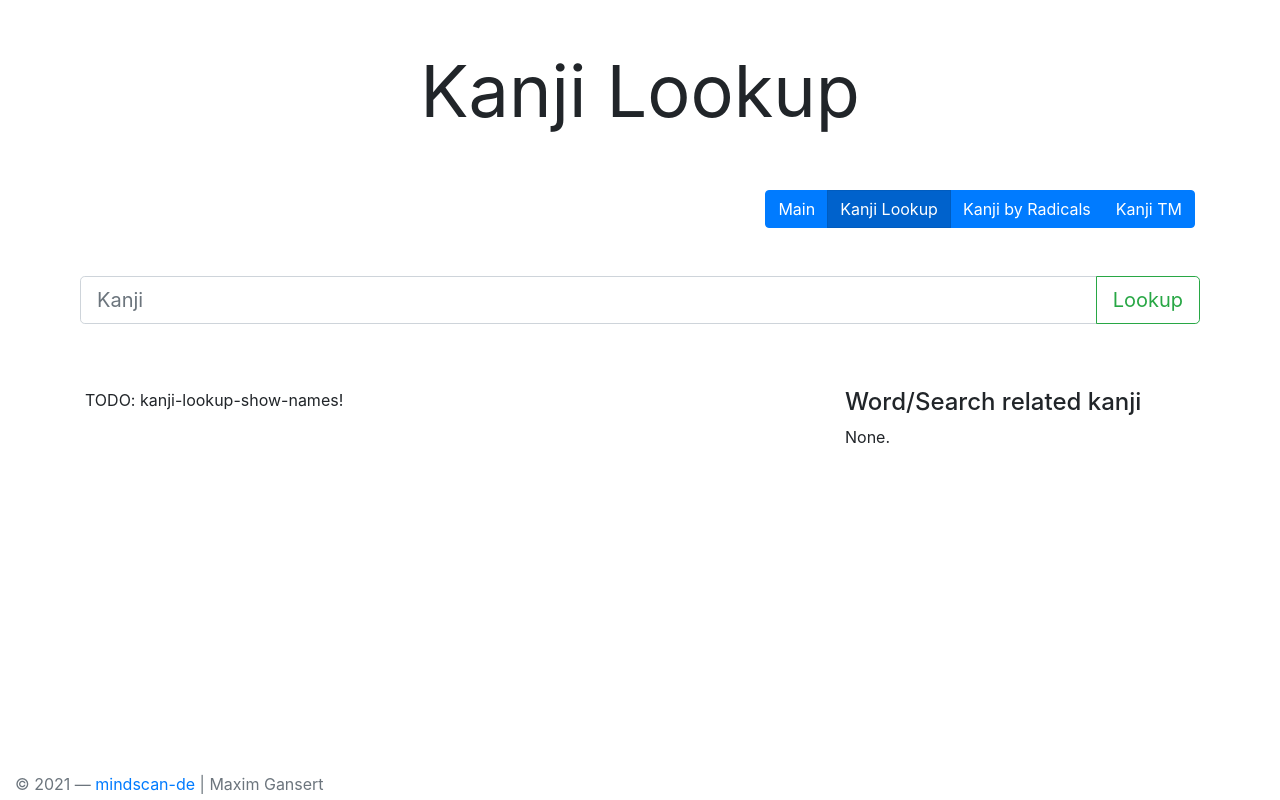
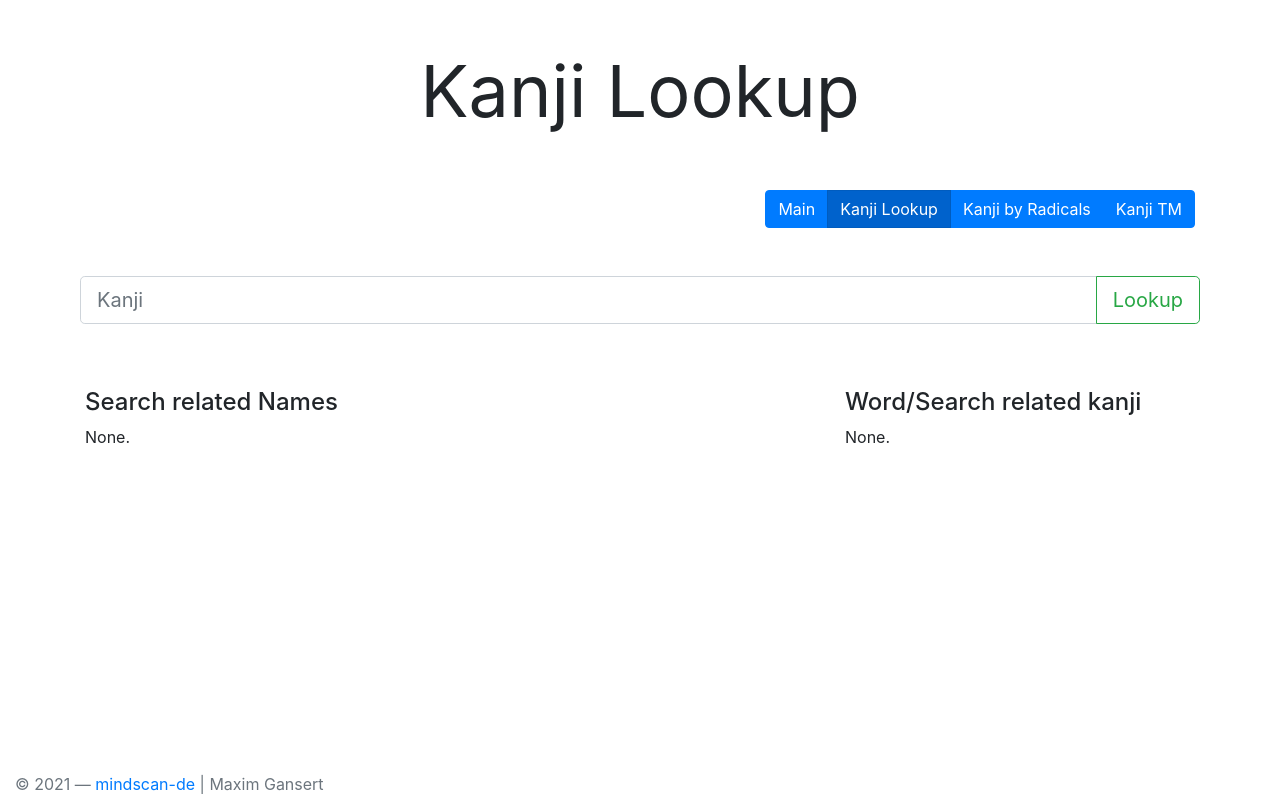
Before and after one commit to mindscan-de/OrangeMoon-Frontend, an Angular app: page /kanjilookup in a window 1280 px wide. Built offline with nearby package versions, Linux system fonts and the light colour scheme.

Commit message:
add skeleton of the show names component

```diff
--- a/src/app/kanji-lookup-show-names/kanji-lookup-show-names.component.html
+++ b/src/app/kanji-lookup-show-names/kanji-lookup-show-names.component.html
@@ -1 +1,17 @@
-<p>TODO: kanji-lookup-show-names!</p>
+	<h4>Search related Names</h4>
+	<div *ngIf="uiNames;" class="row mt-2 mb-5">
+		<div class="col">
+			None.
+		</div>
+	</div>
+
+
+	<div *ngFor="let uiname of uiNames" class="row mt-2 mb-5">
+		<div class="col-3">
+			<h1 class="heading-4">KANJI</h1>
+			TODO: とど-reading
+		</div>
+		<div class="col-9">
+			THIS IS THE CONTENT...
+		</div>
+	</div>
--- a/src/app/kanji-lookup-show-names/kanji-lookup-show-names.component.ts
+++ b/src/app/kanji-lookup-show-names/kanji-lookup-show-names.component.ts
@@ -1,5 +1,17 @@
-import { Component, OnInit } from '@angular/core';
+import { Component, OnInit, OnChanges, Input, SimpleChanges } from '@angular/core';
 
+// Backend Model
+import { BackendLookupResultName } from '../backend-service/backend-model/backend-lookup-result'
+
+// UI Model
+import { UiLookupResultName } from './ui-model/ui-lookup-result-name';
+
+// M2M transforamation from BackendModel to UI-Model
+import { M2mKanjiLookupService } from '../m2m/m2m-kanji-lookup.service';
+
+/**
+ * This component is only for processing the names-entries and presenting them.
+ */
 @Component({
   selector: 'app-kanji-lookup-show-names',
   templateUrl: './kanji-lookup-show-names.component.html',
@@ -7,9 +19,22 @@ import { Component, OnInit } from '@angular/core';
 })
 export class KanjiLookupShowNamesComponent implements OnInit {
 
-  constructor() { }
+	public uiNames: UiLookupResultName[] = [];
 
-  ngOnInit(): void {
-  }
+	constructor(private m2m: M2mKanjiLookupService) { }
+
+	ngOnInit(): void {
+	}
+
+	@Input()
+	public set names(names: BackendLookupResultName[]) {
+		let uiNames: UiLookupResultName[] = new Array<UiLookupResultName>(names.length);
+
+		this.uiNames = uiNames;
+	}
+
+	ngOnChanges(changes:SimpleChanges) : void {
+		// ignore yet (changes.names??)
+	}
 
 }
--- /dev/null
+++ b/src/app/kanji-lookup-show-names/ui-model/ui-lookup-result-name.ts
@@ -0,0 +1,2 @@
+export class UiLookupResultName {
+}
```
Also changed, not shown: 1 other file (tests, documents, lock files or other folders).
